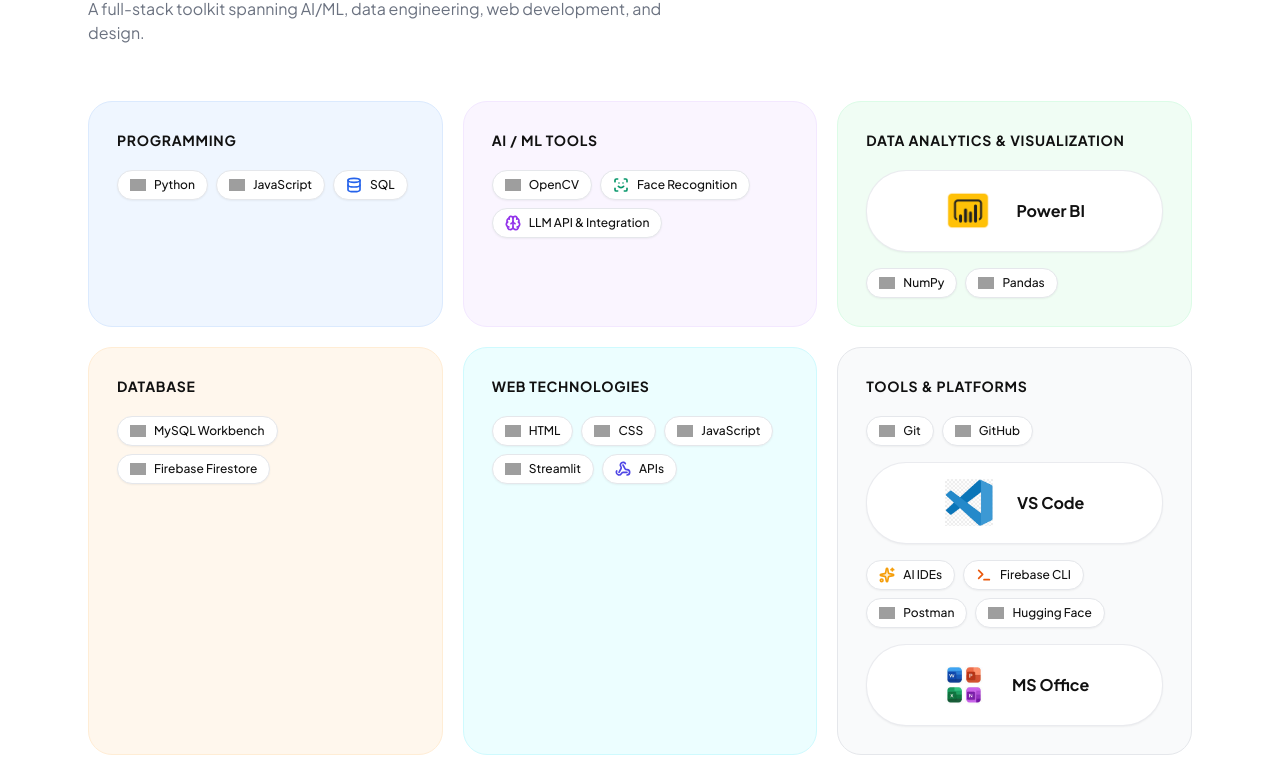
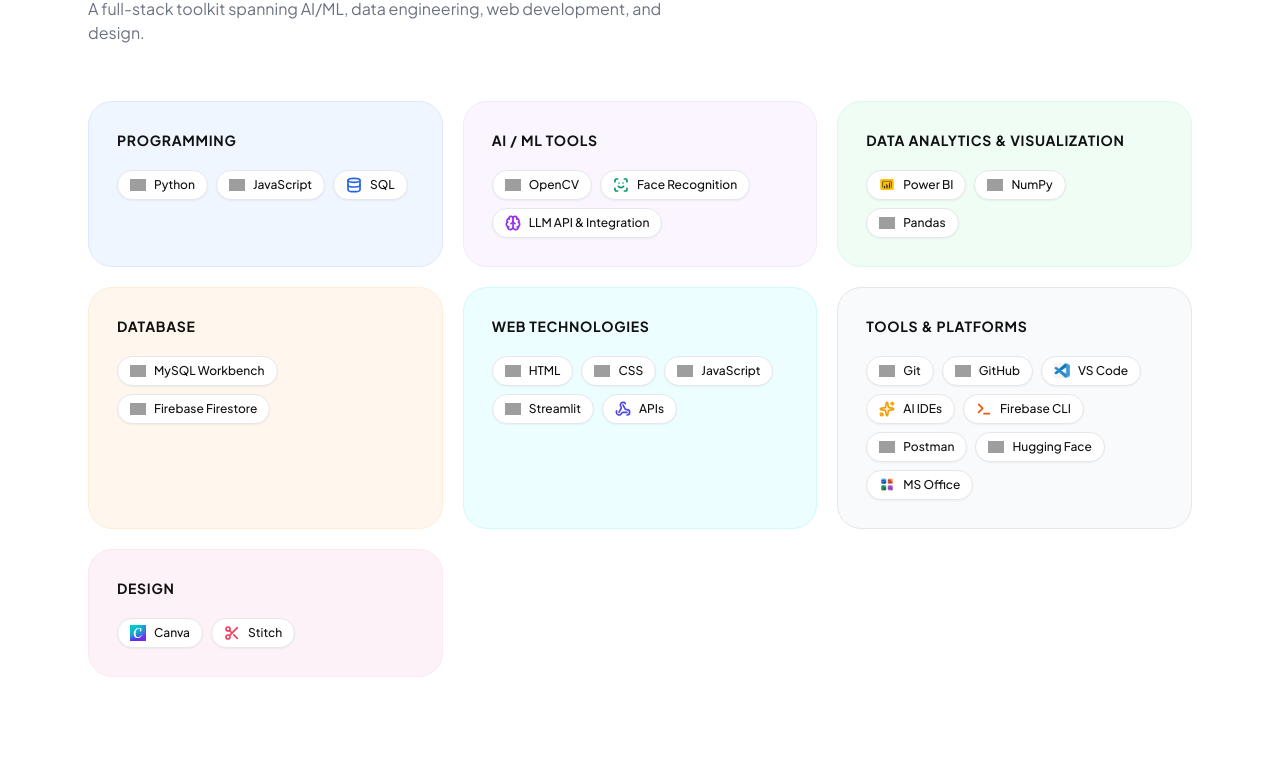
Before and after one commit to rajkamalr-in/mysite, a React (Vite) app: page / in a window 1280 px wide. Shown: the part 5860-6635 px from the top of the page. Built offline with nearby package versions, Linux system fonts and the light colour scheme; grey boxes are pictures that could not be loaded; a web font is replaced by a local one.

Commit message:
style: Render Power BI, VS Code, and MS Office as uniform standard pills

```diff
--- a/src/components/Skills.jsx
+++ b/src/components/Skills.jsx
@@ -169,74 +169,8 @@
                 </div>
 
                 {/* Skill Layout */}
-                {group.cat === 'Tools & Platforms' ? (
-                  <div className="flex flex-col gap-4">
-                    {/* Standard pills before VS Code */}
                 <div className="flex flex-wrap gap-2">
-                      {group.skills
-                        .filter((skill) => skill === 'Git' || skill === 'GitHub')
-                        .map((skill) => (
-                          <span
-                            key={skill}
-                            className="inline-flex items-center gap-2 text-xs font-medium bg-white border border-gray-200 text-ink px-3 py-1.5 rounded-full shadow-sm hover:border-gray-300 hover:scale-[1.03] transition-all duration-300"
-                          >
-                            {getSkillIcon(skill)}
-                            <span>{skill}</span>
-                          </span>
-                        ))}
-                    </div>
-
-                    {/* Featured VS Code Card (Larger Icon format) */}
-                    <motion.div
-                      whileHover={{ scale: 1.02 }}
-                      className="w-full bg-white border border-gray-200/80 rounded-[2.5rem] p-4 flex items-center justify-center gap-6 shadow-sm hover:shadow-md transition-all duration-300"
-                    >
-                      <img src={vscodeIcon} alt="VS Code logo" className="w-12 h-12 object-contain" />
-                      <span className="text-base font-bold text-ink">VS Code</span>
-                    </motion.div>
-
-                    {/* Standard pills after VS Code */}
-                    <div className="flex flex-wrap gap-2">
-                      {group.skills
-                        .filter((skill) => skill !== 'Git' && skill !== 'GitHub' && skill !== 'VS Code' && skill !== 'MS Office')
-                        .map((skill) => (
-                          <span
-                            key={skill}
-                            className="inline-flex items-center gap-2 text-xs font-medium bg-white border border-gray-200 text-ink px-3 py-1.5 rounded-full shadow-sm hover:border-gray-300 hover:scale-[1.03] transition-all duration-300"
-                          >
-                            {getSkillIcon(skill)}
-                            <span>{skill}</span>
-                          </span>
-                        ))}
-                    </div>
-
-                    {/* Featured MS Office Card (Larger Icon format) */}
-                    <motion.div
-                      whileHover={{ scale: 1.02 }}
-                      className="w-full bg-white border border-gray-200/80 rounded-[2.5rem] p-4 flex items-center justify-center gap-6 shadow-sm hover:shadow-md transition-all duration-300"
-                    >
-                      <img src={msOfficeIcon} alt="MS Office logo" className="w-12 h-12 object-contain" />
-                      <span className="text-base font-bold text-ink">MS Office</span>
-                    </motion.div>
-                  </div>
-                ) : (
-                  <div className="flex flex-col gap-4">
-                    {/* If category is Data Analytics & Visualization, render Power BI showcase first */}
-                    {group.cat === 'Data Analytics & Visualization' && (
-                      <motion.div
-                        whileHover={{ scale: 1.02 }}
-                        className="w-full bg-white border border-gray-200/80 rounded-[2.5rem] p-4 flex items-center justify-center gap-6 shadow-sm hover:shadow-md transition-all duration-300"
-                      >
-                        <img src={powerBiIcon} alt="Power BI logo" className="w-12 h-12 object-contain" />
-                        <span className="text-base font-bold text-ink">Power BI</span>
-                      </motion.div>
-                    )}
-
-                    {/* Render standard pills */}
-                    <div className="flex flex-wrap gap-2">
-                      {group.skills
-                        .filter((skill) => skill !== 'Power BI' && skill !== 'MS Office' && skill !== 'VS Code')
-                        .map((skill) => (
+                  {group.skills.map((skill) => (
                     <span
                       key={skill}
                       className="inline-flex items-center gap-2 text-xs font-medium bg-white border border-gray-200 text-ink px-3 py-1.5 rounded-full shadow-sm hover:border-gray-300 hover:scale-[1.03] transition-all duration-300"
@@ -247,8 +181,6 @@
                   ))}
                 </div>
               </div>
-                )}
-              </div>
             </motion.div>
           ))}
         </div>
```
Lines whose indentation alone changed are shown as unchanged.
